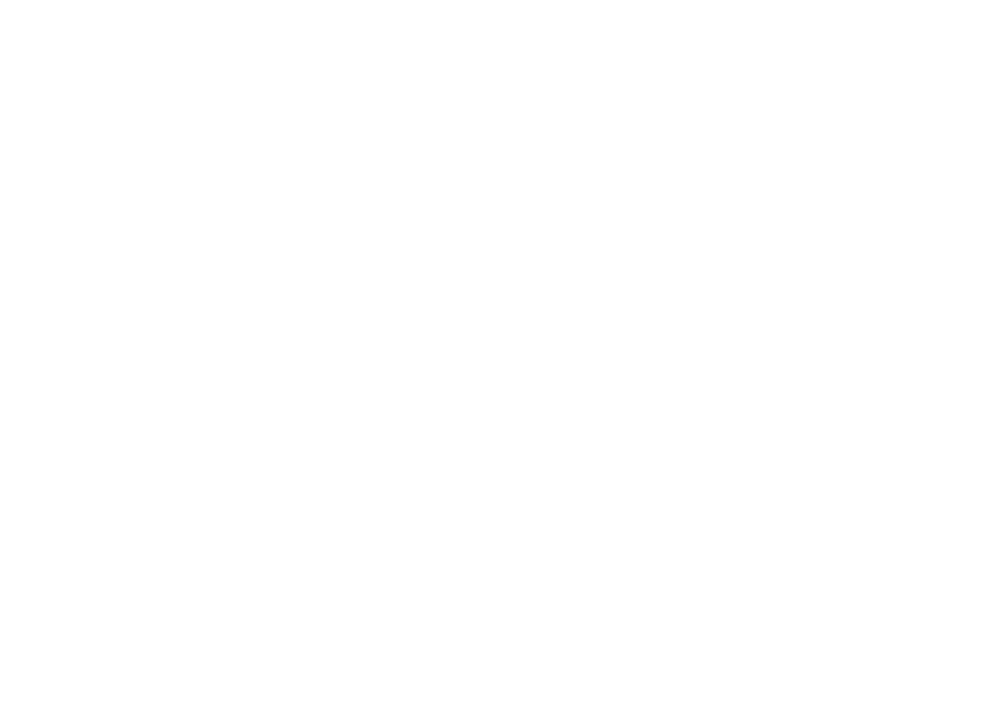
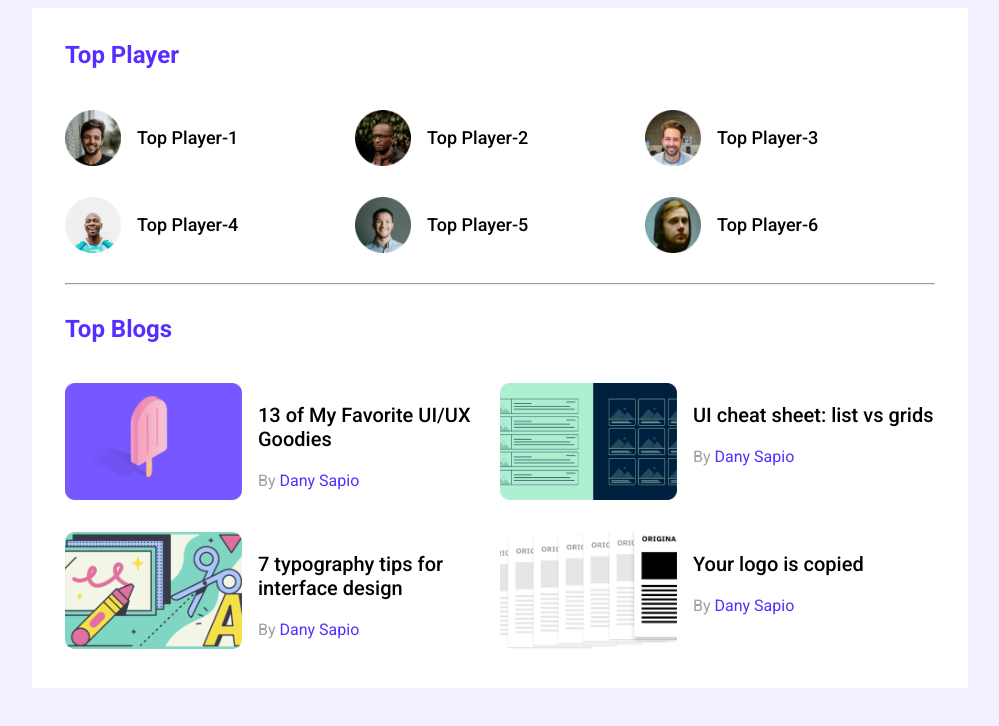
Before and after one commit to hasibDev50/leader-board-css3, a plain HTML site: page index.html in a window 1280 px wide. Shown: the whole page, without its empty margins (140-1139 px from the left). Drawn offline with Linux system fonts and the light colour scheme.

Commit message:
top-players and top-blogs section added

```diff
--- a/index.html
+++ b/index.html
@@ -12,7 +12,89 @@
     <header></header>
     <!-- Header end -->
     <!-- main section start  -->
-    <main></main>
+    <main>
+        <!-- top players and top blogs -->
+        <section>
+            <!-- top players start  -->
+            <div class="top-players container">
+                <h2 class="section-title">Top Player</h2>
+                <div class="players">
+                    <div class="player">
+                        <img src="images/players/player-1.png" alt="">
+                        <h3 class="player-name">Top Player-1</h3>
+                    </div>
+                    <div class="player">
+                        <img src="images/players/player-2.png" alt="">
+                        <h3 class="player-name">Top Player-2</h3>
+                    </div>
+                    <div class="player">
+                        <img src="images/players/player-3.png" alt="">
+                        <h3 class="player-name">Top Player-3</h3>
+                    </div>
+                    <div class="player">
+                        <img src="images/players/player-4.png" alt="">
+                        <h3 class="player-name">Top Player-4</h3>
+                    </div>
+                    <div class="player">
+                        <img src="images/players/player-5.png" alt="">
+                        <h3 class="player-name">Top Player-5</h3>
+                    </div>
+                    <div class="player">
+                        <img src="images/players/player-6.png" alt="">
+                        <h3 class="player-name">Top Player-6</h3>
+                    </div>
+                </div>
+                <!-- top players end  -->
+                <hr class="border-line">
+                <!-- top-blogs start  -->
+                <div class="top-blogs">
+                    <h2 class="section-title">Top Blogs</h2>
+                    <div class="blogs">
+                        <article class="blog">
+                            <div class="thumbnail">
+                                <img src="images/blogs/blog-1.png" alt="" srcset="">
+                            </div>
+                            <div class="blog-info">
+                                <h3 class="blog-title">13 of My Favorite UI/UX Goodies</h3>
+                                <p class="blog-author">By <a href="#">Dany Sapio</a></p>
+                            </div>
+                        </article>
+                        <article class="blog">
+                            <div class="thumbnail">
+                                <img src="images/blogs/blog-2.png" alt="" srcset="">
+                            </div>
+                            <div class="blog-info">
+                                <h3 class="blog-title">UI cheat sheet: list vs grids</h3>
+                                <p class="blog-author">By <a href="#">Dany Sapio</a></p>
+                            </div>
+                        </article>
+                        <article class="blog">
+                            <div class="thumbnail">
+                                <img src="images/blogs/blog-3.png" alt="" srcset="">
+                            </div>
+                            <div class="blog-info">
+                                <h3 class="blog-title">7 typography tips for interface design</h3>
+                                <p class="blog-author">By <a href="#">Dany Sapio</a></p>
+                            </div>
+                        </article>
+                        <article class="blog">
+                            <div class="thumbnail">
+                                <img src="images/blogs/blog-4.png" alt="" srcset="">
+                            </div>
+                            <div class="blog-info">
+                                <h3 class="blog-title">Your logo is
+                                    copied</h3>
+                                <p class="blog-author">By <a href="#">Dany Sapio</a></p>
+                            </div>
+                        </article>
+                    </div>
+                </div>
+                <!-- top-blogs end  -->
+            </div>
+
+        </section>
+
+    </main>
     <!-- main section end  -->
     <footer></footer>
     <!-- footer end -->
--- a/styles/leader-board-style.css
+++ b/styles/leader-board-style.css
@@ -0,0 +1,82 @@
+/* fonts  */
+@import url('https://fonts.googleapis.com/css2?family=Poppins:wght@500&family=Roboto:wght@100;300;400;500;700;900&display=swap');
+/* common styles  */
+body{
+    font-family: 'Poppins', sans-serif;
+    font-family: 'Roboto', sans-serif;
+    background-color: #F3F1FF;
+}
+main{
+    display: flex;
+    flex-direction: column;
+    justify-content: center;
+    align-items: center;
+}
+.container{
+    background-color: #fff;
+    width: 870px;
+    padding: 33px;
+}
+
+
+/* --------------------------
+    top-player styles start
+ ----------------------------*/
+.section-title{
+    color: #562EFF;
+    font-size: 24px;
+    margin: 0 0 40px 0;
+}
+.players{
+    display: grid;
+    grid-template-columns: repeat(3, 1fr);
+    grid-row-gap: 30px;
+}
+.player{
+    display: flex;
+    align-items: center
+}
+.player img{
+    width: 56px;
+    height: 56px;
+}
+.player-name{
+    margin-left: 16px;
+    font-size: 18px;
+    font-weight: 500;
+}
+.border-line{
+    margin: 30px 0;
+}
+
+/* -------------------------
+        top-blog styles
+----------------------------*/
+.blogs{
+    display: grid;
+    grid-template-columns: repeat(2, 1fr);
+    grid-row-gap: 26px;
+}
+.blog .thumbnail img{
+    width: 177px;
+    height: 117px;
+}
+.blog{
+    display: flex;
+}
+.blog-info{
+    margin-left: 16px;
+}
+.blog-title{
+    font-size: 20px;font-weight: 500;
+}
+.blog-author{
+    font-size: 16px;
+    color: #9F9F9F;
+}
+.blog-author a{
+    font-size: 16px;
+    font-weight: 400;
+    color: #562EFF;
+    text-decoration: none;
+}
```
